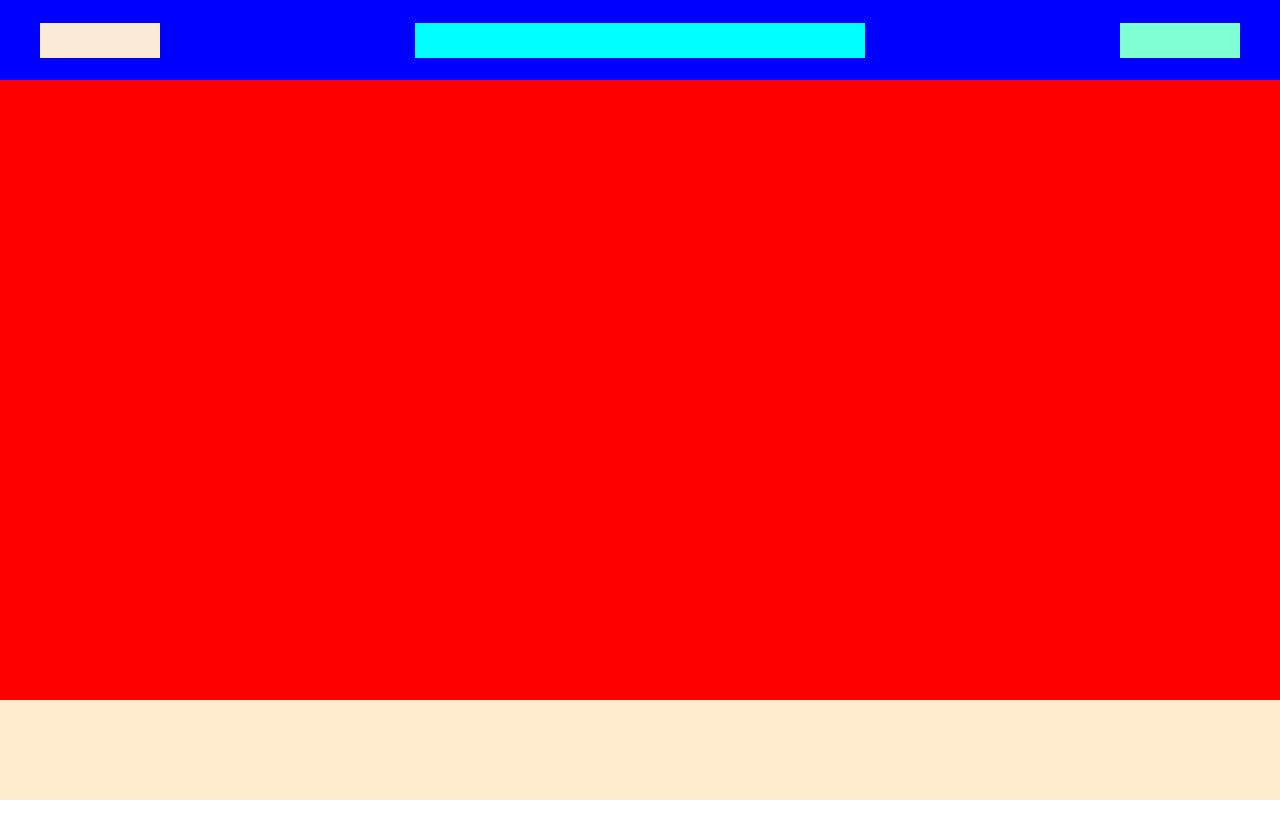
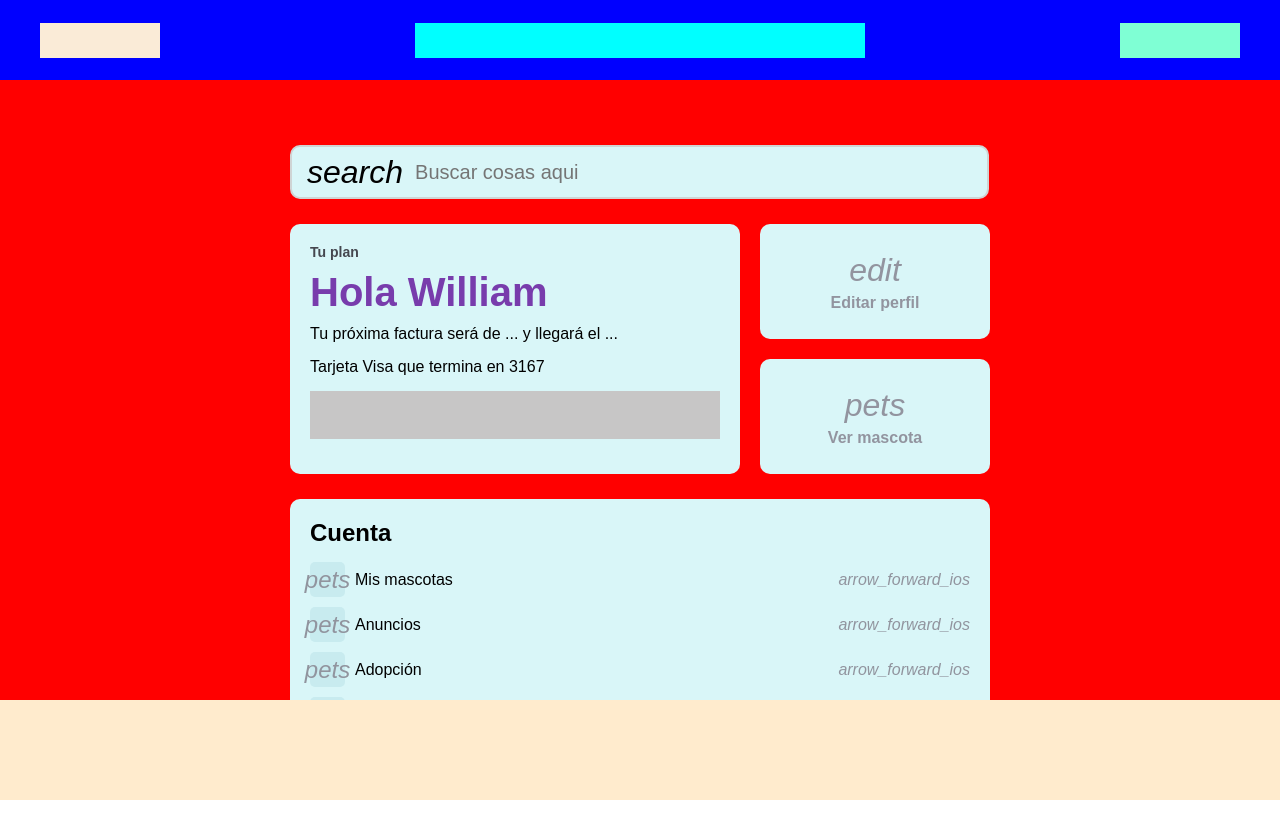
Before and after one commit to wcondorico/pet-id, an Angular app: page /account/home in a window 1280 px wide. Shown: the top 838 px of the page. Before the commit the page ends 800 px from the top, so only its background shows below. Built offline with nearby package versions, Linux system fonts and the light colour scheme.

Commit message:
refac: add home component design

```diff
--- a/src/app/features/account/views/home/home.component.html
+++ b/src/app/features/account/views/home/home.component.html
@@ -1,5 +1,87 @@
 <div class="home">
-  <div class="">
-
+  <div class="container">
+    <div class="container__search">
+      <i class="material-icons">search</i>
+      <input type="text" placeholder="Buscar cosas aqui">
+    </div>
+    <div class="container__profile">
+      <div class="name">
+        <span>Tu plan</span>
+        <h1>Hola William</h1>
+        <p>Tu próxima factura será de ... y llegará el ...</p>
+        <p>Tarjeta Visa que termina en 3167</p>
+        <div class="avatars"></div>
+      </div>
+      <div class="card">
+        <div class="card__edit">
+          <i class="material-icons">edit</i>
+          <span>Editar perfil</span>
+        </div>
+        <div class="card__pet">
+          <i class="material-icons">pets</i>
+          <span>Ver mascota</span>
+        </div>
+      </div>
+    </div>
+    <div class="container__config">
+      <h2>Cuenta</h2>
+      <ul>
+        <li>
+          <div class="left">
+            <div>
+              <i class="material-icons">pets</i>
+            </div>
+            <span>Mis mascotas</span>
+          </div>
+          <div class="right">
+            <i class="material-icons">arrow_forward_ios</i>
+          </div>
+        </li>
+        <li>
+          <div class="left">
+            <div>
+              <i class="material-icons">pets</i>
+            </div>
+            <span>Anuncios</span>
+          </div>
+          <div class="right">
+            <i class="material-icons">arrow_forward_ios</i>
+          </div>
+        </li>
+        <li>
+          <div class="left">
+            <div>
+              <i class="material-icons">pets</i>
+            </div>
+            <span>Adopción</span>
+          </div>
+          <div class="right">
+            <i class="material-icons">arrow_forward_ios</i>
+          </div>
+        </li>
+        <li>
+          <div class="left">
+            <div>
+              <i class="material-icons">pets</i>
+            </div>
+            <span>Extraviados</span>
+          </div>
+          <div class="right">
+            <i class="material-icons">arrow_forward_ios</i>
+          </div>
+        </li>
+        <li>
+          <div class="left">
+            <div>
+              <i class="material-icons">pets</i>
+            </div>
+            <span>Eliminar cuenta</span>
+          </div>
+          <div class="right">
+            <i class="material-icons">arrow_forward_ios</i>
+          </div>
+        </li>
+      </ul>
+    </div>
   </div>
 </div>
--- a/src/app/features/account/views/home/home.component.scss
+++ b/src/app/features/account/views/home/home.component.scss
@@ -1,6 +1,226 @@
 :host {
+  .home {
+    display: flex;
+    justify-content: center;
+    padding: 40px 0;
 
-  .home {
+    .container {
+      display: flex;
+      flex-direction: column;
+      width: 700px;
+      border-radius: 10px;
+      padding: 25px;
+      gap: 25px;
 
+      &__search {
+        width: 665px;
+        height: 50px;
+        background-color: #d9f6f8;
+        border-radius: 10px;
+        display: flex;
+        padding: 0 15px;
+        gap: 10px;
+        align-items: center;
+        border: #cfd4d4 solid 2.5px;
+
+        & > i {
+          font-size: 32px;
+        }
+
+        & input {
+          background-color: transparent;
+          border: 0;
+          font-size: 20px;
+          &:focus {
+            outline: none;
+          }
+        }
+      }
+
+      &__profile {
+        display: flex;
+        width: 700px;
+        height: 250px;
+
+        .name {
+          display: flex;
+          width: 410px;
+          height: 210px;
+          background-color: #d9f6f8;
+          border-radius: 10px;
+          margin-right: 20px;
+          flex-direction: column;
+          padding: 20px;
+
+          & > span {
+            font-weight: 700;
+            font-size: 14px;
+            color: #45474F;
+          }
+
+          & > h1 {
+            font-weight: 800;
+            font-size: 40px;
+            margin: 10px 0;
+            color: #783CAC;
+          }
+
+          & > p {
+            margin: 0;
+            margin-bottom: 15px;
+          }
+
+          .avatars {
+            width: 100%;
+            height: 48px;
+            background-color: rgb(199, 198, 198);
+          }
+        }
+
+        .card {
+          display: flex;
+          flex-direction: column;
+          width: 230px;
+          height: 250px;
+          gap: 20px;
+
+          &__edit {
+            display: flex;
+            width: 230px;
+            height: 115px;
+            background-color: #d9f6f8;
+            border-radius: 10px;
+            justify-content: center;
+            align-items: center;
+            flex-direction: column;
+            gap: 5px;
+            transition: background-color 0.5s, transform 0.2s;
+            cursor: pointer;
+
+            &:hover {
+              background-color: #C8EBEF;
+              transform: scale(1.1);
+            }
+
+            & > i {
+              font-size: 32px;
+              color: #92949F;
+            }
+
+            & > span {
+              color: #92949F;
+              font-weight: 900;
+            }
+          }
+
+          &__pet {
+            display: flex;
+            width: 230px;
+            height: 115px;
+            background-color: #d9f6f8;
+            border-radius: 10px;
+            justify-content: center;
+            align-items: center;
+            flex-direction: column;
+            gap: 5px;
+            transition: background-color 0.5s, transform 0.2s ;
+            cursor: pointer;
+
+            &:hover {
+              background-color: #C8EBEF;
+              transform: scale(1.1);
+            }
+
+            & > i {
+              font-size: 32px;
+              color: #92949F;
+            }
+
+            & > span {
+              color: #92949F;
+              font-weight: 900;
+            }
+          }
+        }
+      }
+
+      &__config {
+        display: flex;
+        background-color: #d9f6f8;
+        border-radius: 10px;
+        width: 700px;
+        flex-direction: column;
+        padding-top: 20px;
+        padding-bottom: 10px;
+
+        & > h2 {
+          margin: 0;
+          margin-left: 20px;
+          margin-bottom: 10px;
+        }
+
+        & > ul {
+          flex-direction: column;
+          list-style: none;
+          margin: 0;
+          padding: 0;
+
+
+          & > li {
+          display: flex;
+          width: 660px;
+          height: 45px;
+          align-items: center;
+          justify-content: space-between;
+          border-radius: 10px;
+          padding: 0 20px;
+          transition: background-color 0.3s;
+          cursor: pointer;
+
+          &:hover {
+            background-color: #C8EBEF;
+
+            .left {
+              & > div {
+                background-color: #d9f6f8;
+              }
+            }
+          }
+
+            .left {
+              display: flex;
+              justify-content: center;
+              align-items: center;
+              gap: 10px;
+
+              & > div {
+                width: 35px;
+                height: 35px;
+                background-color: #C8EBEF;
+                display: flex;
+                justify-content: center;
+                align-items: center;
+                border-radius: 5px;
+
+                & > i {
+                  font-size: 24px;
+                  color: #91949E;
+                }
+              }
+            }
+
+            .right {
+              display: flex;
+              justify-content: center;
+              align-items: center;
+
+              & > i {
+                color: #91949E;
+              }
+            }
+          }
+        }
+      }
+    }
   }
 }
```
